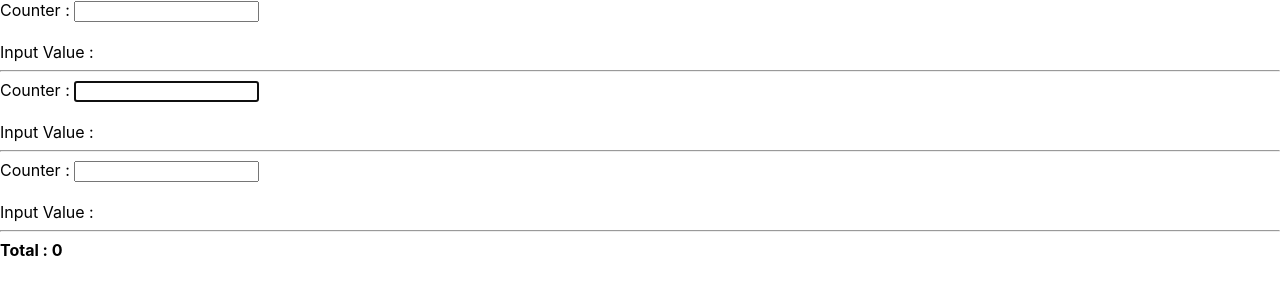
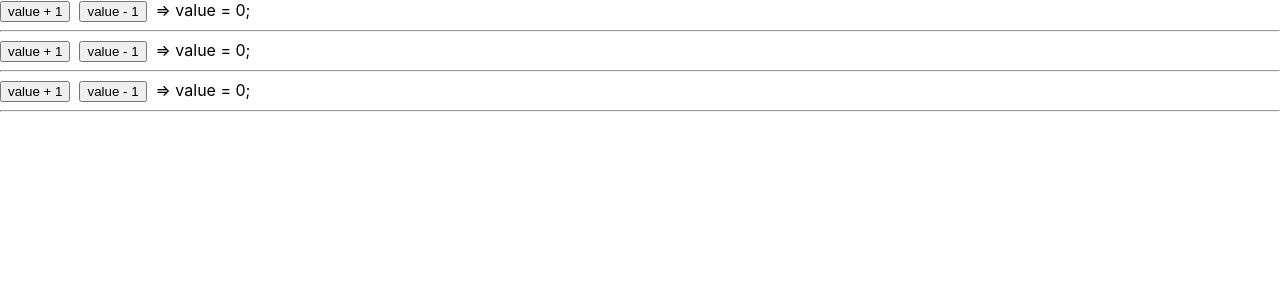
Before and after one commit to hans-naert/reactapp, a React (Create React App) app: page / in a window 1280 px wide. Shown: the top 300 px of the page. Built offline with nearby package versions, Linux system fonts and the light colour scheme.

Commit message:
useReducer hook do not modify the original state in the reducer

```diff
--- a/src/App.js
+++ b/src/App.js
@@ -5,18 +5,14 @@ import React, { useState, createContext } from 'react';
 const TotalContext = createContext();
 
 function App() {
-  const [total, setTotal] = useState(0);
+
   return (
     <>
-    <TotalContext.Provider value={[total, setTotal]}>
       <Counter/> <hr />
       <Counter focus={true}/> <hr />
       <Counter/> <hr />
-      <b>Total : {total}</b>
-    </TotalContext.Provider>
     </>
   );
 }
 
 export default App;
-export { TotalContext };
--- a/src/Counter.js
+++ b/src/Counter.js
@@ -1,36 +1,25 @@
-import { useState, useRef, useEffect, useContext } from "react";
-import { TotalContext } from "./App";
-function Counter({ focus }) {
-    const [value, setValue] = useState("");
-    const [total, setTotal] = useContext(TotalContext);
-    const refCounter = useRef();
-    useEffect(function () {
-        if (focus) refCounter.current.focus(); // refCounter.current represents the DOM element associated with that reference
-    },[]);
-
-    function change(event) {
-        var newValue = parseInt(event.target.value || 0);
-        // New value in the field
-        setValue(newValue);
-        // New Total
-        setTotal((total) => (total - value)); // Subtract the old value
-        setTotal((total) => (total + newValue)); // Add the new value
+import { useReducer } from "react";
+function Counter() {
+    const [state, dispatch] = useReducer(function (state, action) {
+        var newState={...state}; //do not modify the original state
+        if (action == "INCR") newState.value += 1;
+        if (action == "DECR") newState.value -= 1;
+        return newState;
+    }, { value: 0 });
+    function incrValue() {
+        dispatch("INCR");
     }
-
-    function keydown(event) {
-        // Display the pressed key in the console
-        console.log(event.key);
-        // Allow the Backspace, Delete, ArrowLeft, ArrowRight, and Tab keys
-        if (["Backspace", "Delete", "ArrowLeft", "ArrowRight", "Tab"].includes(event.key)) return;
-        // Then disallow all other keys except those from 0 to 9
-        if (event.key < "0" || event.key > "9") event.preventDefault();
+    function decrValue() {
+        dispatch("DECR");
     }
-
     return (
         <>
-            Counter : <input type="text" onChange={change} onKeyDown={keydown} ref={refCounter} /> <br />
-            <br />
-            Input Value : {value}
+            <button onClick={incrValue}>value + 1</button>
+            &nbsp;&nbsp;
+            <button onClick={decrValue}>value - 1</button>
+            &nbsp;
+            =&gt;
+            value = {state.value};
         </>
     )
 }
```
